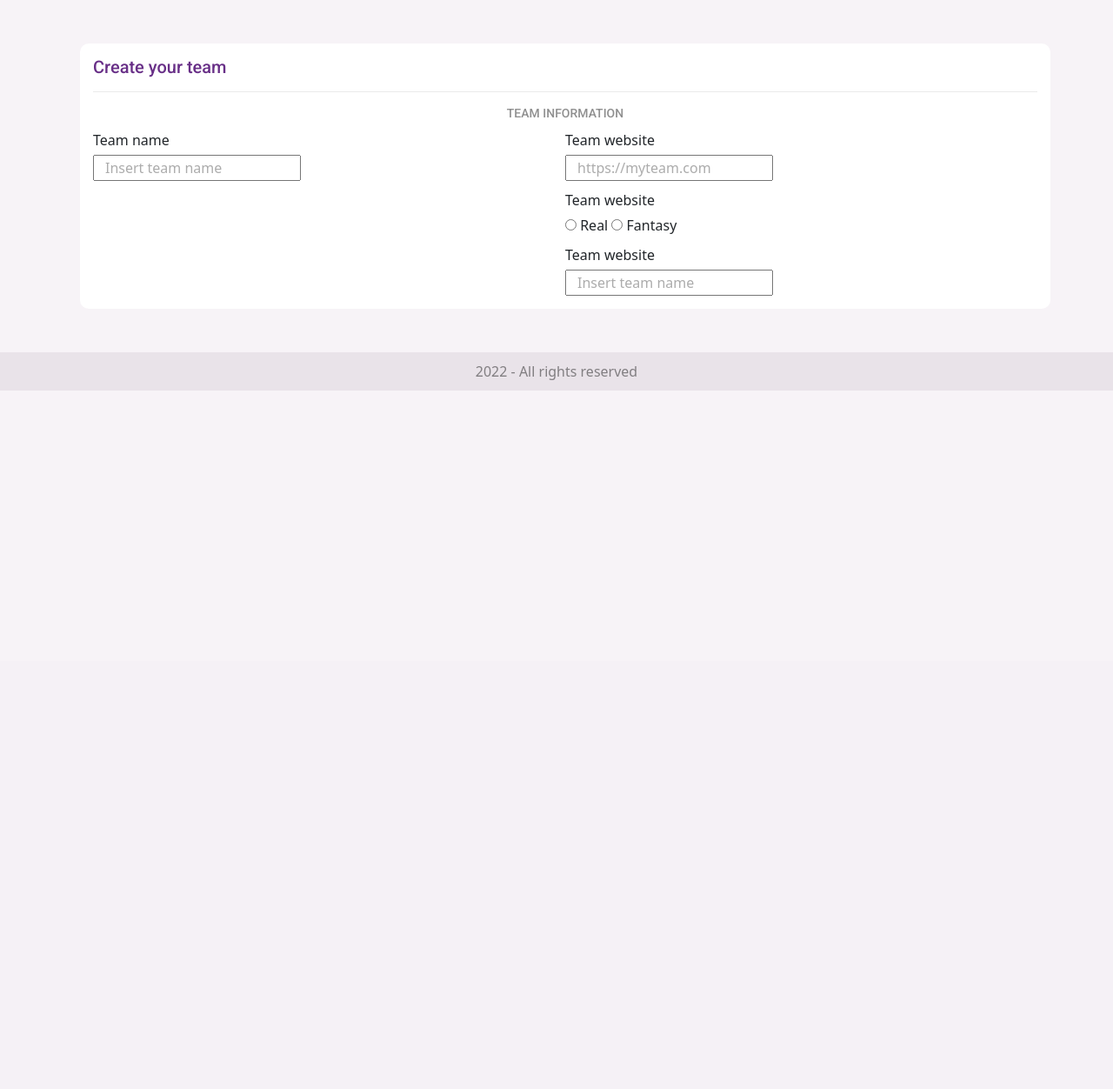
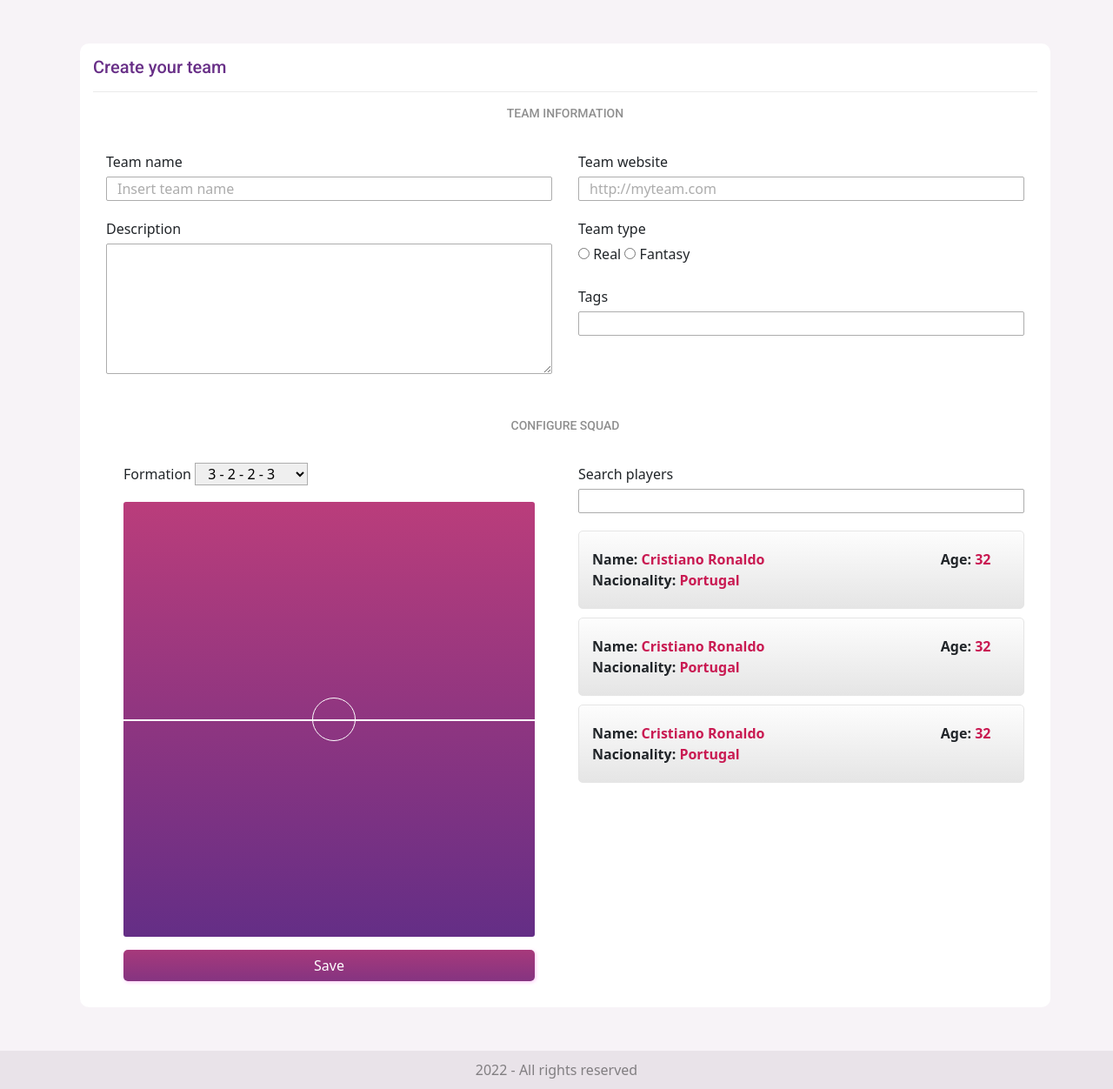
Before and after one commit to LucasRobbi/soccer_team_aplication, a PHP site: page /create-team.html in a window 1280 px wide. Shown: the part 40-1292 px from the top of the page at 87% size. Before the commit the page ends 489 px from the top, so only its background shows below. Run offline with PHP 8.4, Linux system fonts and the light colour scheme; some libraries are stand-ins or nearby versions.

Commit message:
create team page changes

```diff
--- a/assets/css/style.css
+++ b/assets/css/style.css
@@ -15,6 +15,17 @@
 @import url("https://cdn.jsdelivr.net/npm/bootstrap-icons@1.8.2/font/bootstrap-icons.css");
 
 /* General ------------------------------------------------------------------------------------------------ */
+
+
+::selection{
+    background-color: #c50341;
+    color: #ffffff;
+}
+
+::placeholder{
+    color: #acacac;
+    padding-left: 10px;
+}
 
 body {
     background-color: #f7f3f7;
@@ -60,52 +71,92 @@ label{
     margin: 0 0 5px 0;
 }
 
-input{
+input[type=radio]{
     width: auto;
 }
+input[type=radio]:checked:after {
+    width: 15px;
+    height: 15px;
+    border-radius: 15px;
+    top: -4px;
+    left: -1px;
+    position: relative;
+    background-image: linear-gradient(to bottom, #bf0e4f , #682f87);
+    content: '';
+    display: inline-block;
+    visibility: visible;
+    border: 1px solid #adadad;
+    color: #bf0e4f;
+}
 
-input:focus{
-    border-color: #bf0e4f !important;
+input[type=text]{
+    width: 100% !important;
+    border: solid 1px #adadad;
+    border-radius: 2px;
+}
+
+.bootstrap-tagsinput{
+    width: 100% !important;
+    border: none !important;
+    padding: 5px !important;
+    border: solid 1px #adadad !important;
+    border-radius: 2px;
+}
+
+textarea{
+    width: 100%;
+    border: solid 1px #adadad;
+    border-radius: 2px;
+}
+
+input[type=text]:focus{
+    padding: none !important;
+    border: 1px solid #bf0e4f !important;
+    border-color: #ffffff;
+}
+
+select{
+    padding: 0 20px 0 10px;
+    border: solid 1px #adadad;
+}
+
+.bootstrap-tagsinput input[type=text]:focus{
+    padding: none !important;
+    border: none !important;
+    border-color: #ffffff;
+}
+
+.label-info{
+    background-color: #bf0e4f !important;
+    border-radius: 10px !important;
+    padding: 1px 5px 2px 5px;
+    line-height: 27px;
+    margin-bottom: 5px;
 }
 
 img{
     max-width: fit-content;
 }
 
-.bg-grey{
-    background-color: #e8e2e7;
-}
+.bg-grey{ background-color: #e8e2e7; }
+.bg-white{ background-color: #ffffff; }
 
-.bg-white{
-    background-color: #ffffff;
-}
+.m-0{ margin: 0; }
 
-.m-0{
-    margin: 0;
-}
-.m-l-10{
-    margin-left: 10px;
-}
+.m-l-10{ margin-left: 10px; }
+.m-l-20{ margin-left: 20px; }
 
-.m-r-10{
-    margin-right: 10px;
-}
+.m-r-10{ margin-right: 10px; }
 
-.p-b-10{
-    padding-bottom: 10px;
-}
+.p-b-10{ padding-bottom: 10px; }
 
-.p-t-10{
-    padding-top: 10px;
-}
+.p-t-10{ padding-top: 10px; }
+.p-t-20{ padding-top: 20px; }
+.p-t-30{ padding-top: 30px; }
 
-.p-r-5{
-    padding-right: 5px;
-}
+.p-r-5{ padding-right: 5px; }
 
-.p-l-5{
-    padding-left: 5px;
-}
+.p-l-5{ padding-left: 5px; }
 
 @media (max-width:767px) {
 
@@ -117,6 +168,8 @@ img{
         margin-left: 0px;
         margin-top: 20px;
     }
+
+    .m-l-20{ margin-left: 0px; }
 
     img{
         max-width: 100px;
@@ -287,7 +340,6 @@ header {
     position: absolute;
     top: calc(50% - 20px);
     left: -25px;
-    color: rgba(#2980b9, 0.5);
     line-height: 50px;
     text-indent: 10px;
     font-size: 15px;
@@ -301,11 +353,82 @@ header {
     padding: 15px;
 }
 
-::placeholder{
-    color: #acacac;
-    padding-left: 10px;
+.area {
+    display: block;
+    padding: 15px;
 }
 
+.field{
+    margin: 15px 20px;
+    background-image: linear-gradient(to bottom, #ba3d7b , #642e86);
+    height: 500px;
+    border-radius: 3px;
+}
+
+.field-divider{
+    content: "";
+    width: 50px;
+    height: 50px;
+    float: auto;
+    color: #ffffff;
+    border: 1px solid #ffffff;
+    border-radius: 100%;
+    position: relative;
+    top: 225px;
+    left: calc(50% - 20px);
+    line-height: 50px;
+    text-indent: 10px;
+    font-size: 15px;
+}
+.field-divider2{
+    content: "";
+    float: auto;
+    color: #ffffff;
+    border: 1px solid #ffffff;
+    position: relative;
+    top: 200px;
+}
+.save-formation{
+    margin: 0px 20px;
+    width: calc(100%- 40px);
+}
+
+.btn-save{
+    background-image: linear-gradient(to bottom, #a7397b , #853481);
+    box-shadow: 1px 1px 4px #ffc6f6;
+    border: none;
+    color: #ffffff;
+    border-radius: 5px;
+    width: 100%;
+}
+
+.resultSearch{
+    margin: 20px 0 ;
+}
+
+.playerSearched{
+    display: flex;
+    padding: 20px 15px;
+    border: 1px solid #e5e5e5;
+    border-radius: 5px;
+    background-image: linear-gradient(to bottom, #fdfdfd , #e5e5e5);
+    margin-bottom: 10px;
+}
+
+.playerSearched p{
+    font-weight: 600;
+    margin: 0;
+}
+.playerSearched p span{
+    color: #c91a52;
+}
+
+@media (max-width:767px) {
+
+    .field{
+        margin: 15px 0px;
+    }
+}
 /* Footer ------------------------------------------------------------------------------------------------ */
 
 footer{
@@ -334,6 +457,7 @@ table.dataTable tbody tr:hover{
     color: #c50341;
     border: none !important;
 }
+
 .dataTables_filter, .dataTables_info, .dataTables_length, .dataTables_paginate {
     display: none;
 }
--- a/create-team.html
+++ b/create-team.html
@@ -9,6 +9,10 @@
     <link rel="stylesheet" href="assets/css/style.css">
     <link rel="stylesheet" href="https://cdn.datatables.net/1.12.0/css/jquery.dataTables.min.css">
     <link rel="stylesheet" href="https://cdn.jsdelivr.net/npm/bootstrap-icons@1.8.2/font/bootstrap-icons.css">
+
+    <!-- <link rel="stylesheet" href="https://cdnjs.cloudflare.com/ajax/libs/twitter-bootstrap/3.3.5/css/bootstrap.min.css"> -->
+    <link rel="stylesheet" href="http://bootstrap-tagsinput.github.io/bootstrap-tagsinput/dist/bootstrap-tagsinput.css">
+
 
   </head>
   <body>
@@ -52,25 +56,101 @@
                         <div class="team-information col-12">
                             <h3>team information</h3>
                             <div class="d-block d-sm-flex col-12">
-                                <div class="d-block col-12 col-md-6">
-                                    <label class="p-t-10" for="teamName">Team name</label><br>
+                                <div class="area col-12 col-md-6">
+                                    <label class="p-t-20" for="teamName">Team name</label><br>
                                     <input type="text" name="teamName" placeholder="Insert team name">
+
+                                    <label class="p-t-20" for="teamDescription">Description</label><br>
+                                    <textarea type="text" name="teamDescription" rows="6"></textarea>
                                 </div>
-                                <div class="d-block col-12 col-md-6 ">
+                                <div class="area col-12 col-md-6 ">
                                     <div>
-                                        <label class="p-t-10" for="teamWebsite">Team website</label><br>
-                                        <input type="text" name="teamWebsite" placeholder="https://myteam.com">
+                                        <label class="p-t-20" for="teamWebsite">Team website</label><br>
+                                        <input type="text" name="teamWebsite" placeholder="http://myteam.com">
                                     </div>
                                     <div>
-                                        <label class="p-t-10" for="teamType">Team website</label>
+                                        <label class="p-t-20" for="teamType">Team type</label>
                                         <div>
-                                            <input type="radio" name="teamType"> Real
-                                            <input type="radio" name="teamType"> Fantasy
+                                            <input type="radio" name="teamType"> <label class="" for="teamType">Real</label>
+                                            <input type="radio" name="teamType"> <label class="" for="teamType">Fantasy</label>
                                         </div>
                                     </div>
                                     <div>
-                                        <label class="p-t-10" for="teamName">Team website</label><br>
-                                        <input type="text" name="teamName" placeholder="Insert team name">
+                                        <label class="p-t-20" for="teamTags">Tags</label><br>
+                                        <input type="text" name="teamTags" data-role="tagsinput">
+                                    </div>
+
+                                </div>
+                            </div>
+
+                        </div>
+
+                        <div class="team-information col-12 p-t-30">
+                            <h3>configure squad</h3>
+                            <div class="d-block d-sm-flex col-12">
+                                <div class="area col-12 col-md-6">
+                                    <label class="p-t-20 m-l-20" for="teamFormation">Formation</label>
+                                    <select name="teamFormation" id="teamFormation">
+                                        <option value="3 - 2 - 2 - 3">3 - 2 - 2 - 3</option>
+                                        <option value="3 - 2 - 3 - 1">3 - 2 - 3 - 1</option>
+                                        <option value="3 - 4 - 3">3 - 4 - 3</option>
+                                        <option value="3 - 5 - 2">3 - 5 - 2</option>
+                                        <option value="4 - 2 - 3 - 1">4 - 2 - 3 - 1</option>
+                                        <option value="4 - 3 - 1 - 1">4 - 3 - 1 - 1</option>
+                                        <option value="4 - 3 - 2">4 - 3 - 2</option>
+                                        <option value="4 - 4 - 2">4 - 4 - 2</option>
+                                        <option value="4 - 5 - 1">4 - 5 - 1</option>
+                                        <option value="5 - 4 -1">5 - 4 -1</option>
+                                    </select>
+
+                                    <div class="field">
+                                        <div class="field-divider"></div>
+                                        <div class="field-divider2"></div>
+                                    </div>
+                                    <div class="save-formation">
+                                        <button class="btn btn-save">
+                                            Save
+                                        </button>
+                                    </div>
+
+                                </div>
+                                <div class="area col-12 col-md-6 ">
+                                    <div>
+                                        <label class="p-t-20" for="searchPlayers">Search players</label><br>
+                                        <input type="text" name="searchPlayers">
+                                    </div>
+                                    <div class="resultSearch">
+
+                                        <div class="playerSearched">
+                                            <div class="col-10 m-0">
+                                                <p>Name: <span>Cristiano Ronaldo</span></p>
+                                                <p>Nacionality: <span>Portugal</span></p>
+                                            </div>
+                                            <div class="col-2 m-0">
+                                                <p>Age: <span>32</span></p>
+                                            </div>
+                                        </div>
+
+                                        <div class="playerSearched">
+                                            <div class="col-10 m-0">
+                                                <p>Name: <span>Cristiano Ronaldo</span></p>
+                                                <p>Nacionality: <span>Portugal</span></p>
+                                            </div>
+                                            <div class="col-2 m-0">
+                                                <p>Age: <span>32</span></p>
+                                            </div>
+                                        </div>
+
+                                        <div class="playerSearched">
+                                            <div class="col-10 m-0">
+                                                <p>Name: <span>Cristiano Ronaldo</span></p>
+                                                <p>Nacionality: <span>Portugal</span></p>
+                                            </div>
+                                            <div class="col-2 m-0">
+                                                <p>Age: <span>32</span></p>
+                                            </div>
+                                        </div>
+
                                     </div>
 
                                 </div>
@@ -102,6 +182,9 @@
     <script src="https://code.jquery.com/jquery-3.5.1.js"></script>
     <script src="https://cdn.datatables.net/1.12.0/js/jquery.dataTables.min.js"></script>
 
+    <script src="https://cdnjs.cloudflare.com/ajax/libs/jquery/2.1.4/jquery.min.js"></script>
+    <script src="http://bootstrap-tagsinput.github.io/bootstrap-tagsinput/dist/bootstrap-tagsinput.min.js"></script>
+
     <script src="https://cdn.jsdelivr.net/npm/bootstrap@5.2.0-beta1/dist/js/bootstrap.bundle.min.js" integrity="sha384-pprn3073KE6tl6bjs2QrFaJGz5/SUsLqktiwsUTF55Jfv3qYSDhgCecCxMW52nD2" crossorigin="anonymous"></script>
   </body>
 </html>
--- a/my-teams.html
+++ b/my-teams.html
@@ -57,6 +57,7 @@
                                 </tr>
                             </thead>
                             <tbody>
+                                <div class="mostra">
                                     <tr>
                                         <td scope="row">Barcelona</td>
                                         <td>
@@ -70,6 +71,8 @@
                                             </div>
                                         </td>
                                     </tr>
+                                </div>
+                                <div class="mostra">
                                     <tr>
                                         <td scope="row">Real Madrid</td>
                                         <td>
@@ -83,6 +86,8 @@
                                             </div>
                                         </td>
                                     </tr>
+                                </div>
+
                             </tbody>
                         </table>
 
```
Lines whose indentation alone changed are shown as unchanged.
